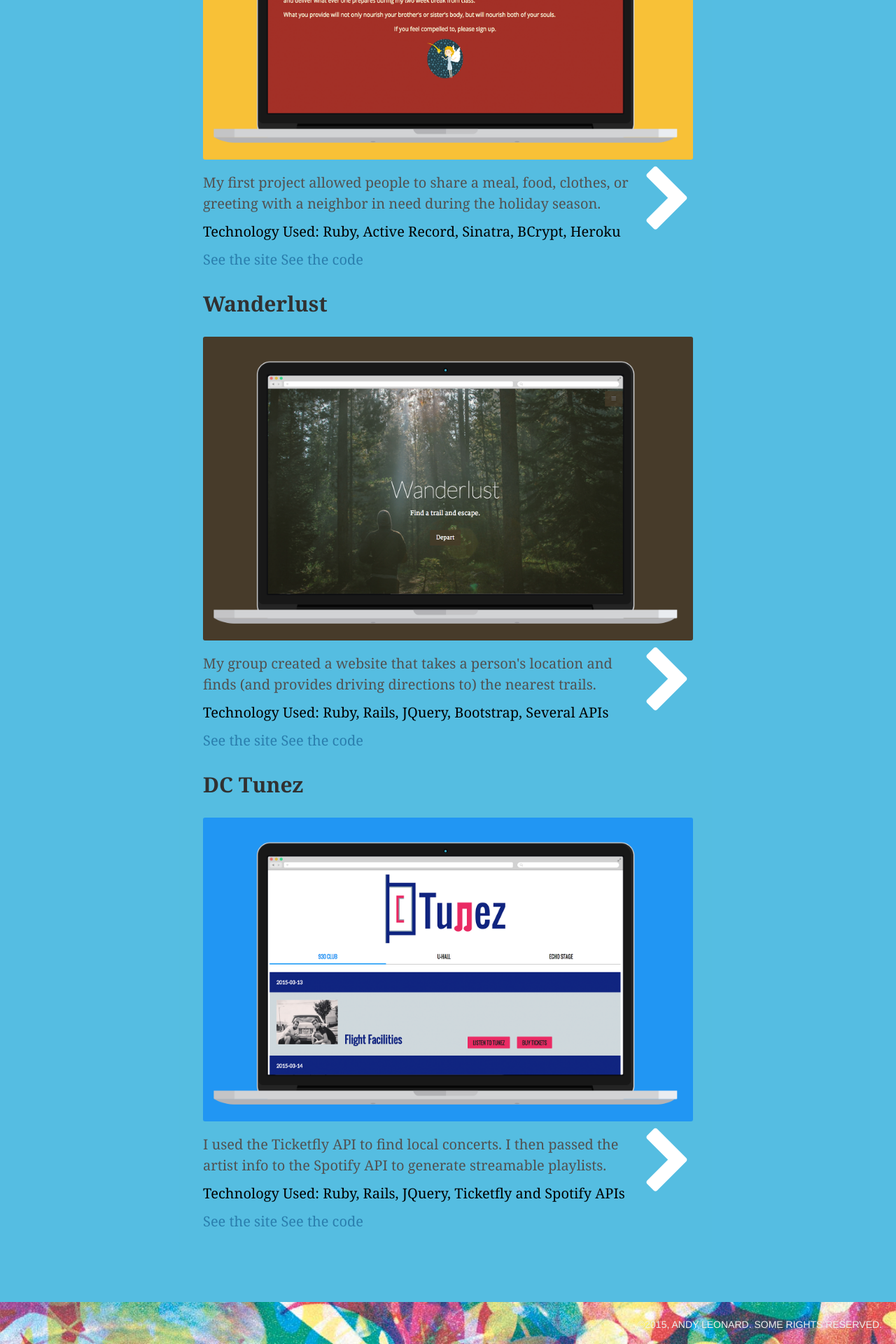
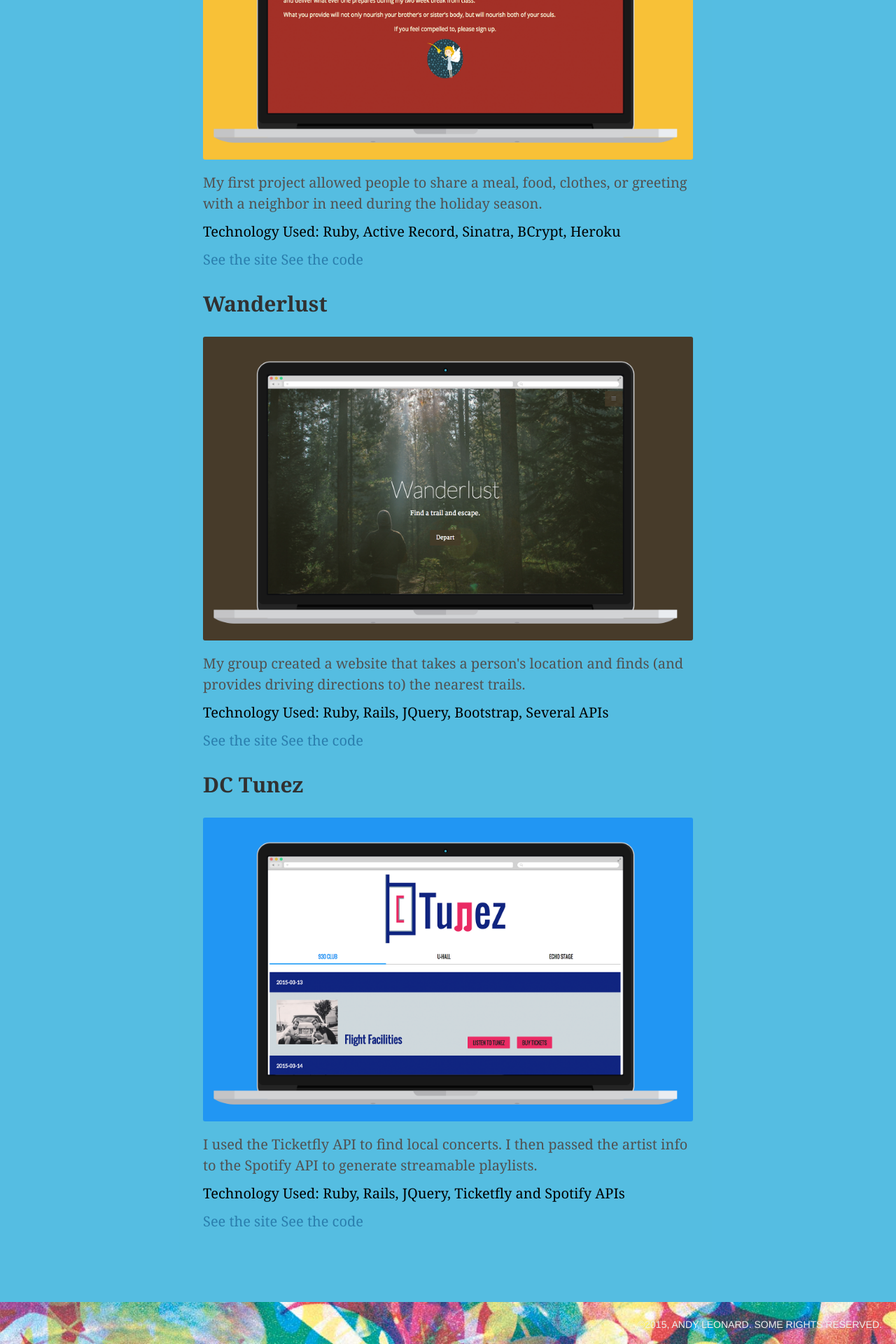
Before and after one commit to ALeonard90/ALeonard90.github.io, a Jekyll site: the page built from about.md, in a window 1280 px wide. Shown: the part 756-2676 px from the top of the page at 70% size. Built offline with Jekyll 4.4.1, drawn with Linux system fonts in a browser that asks for light colours; nearby versions of some CDN libraries; some web fonts are replaced.

Commit message:
hide chevron

```diff
--- a/about.md
+++ b/about.md
@@ -12,7 +12,7 @@
 
 <div id="nourishing">
 	<h2>Nourishing Neighbors</h2>
-	<a id="project-link" href="http://www.nourishingneighbors.com" target="_blank"><img src="/assets/images/nourishing.png"></a><a href='#wanderlust'><i class="fa fa-chevron-right"></i></a>
+	<a id="project-link" href="http://www.nourishingneighbors.com" target="_blank"><img src="/assets/images/nourishing.png"></a><!-- <a href='#wanderlust'><i class="fa fa-chevron-right"></i></a> -->
 	<p class="project-blurb">My first project allowed people to share a meal, food, clothes, or greeting with a neighbor in need during the holiday season.</p>
 	<p class="tech">Technology Used: Ruby, Active Record, Sinatra, BCrypt, Heroku</p>
 	<a class="project-link" href="http://www.nourishingneighbors.com" target="_blank">See the site</a>
@@ -21,7 +21,7 @@
 
 <div id="wanderlust">
 	<h2>Wanderlust</h2>
-	<a id="project-link" href="#" target="_blank"><img src="/assets/images/Wanderlust.png"></a><a href='#dctunez'><i class="fa fa-chevron-right"></i></a>
+	<a id="project-link" href="#" target="_blank"><img src="/assets/images/Wanderlust.png"></a><!-- <a href='#dctunez'><i class="fa fa-chevron-right"></i></a> -->
 	<p class="project-blurb">My group created a website that takes a person's location and finds (and provides driving directions to) the nearest trails.</p>
 	<p class="tech">Technology Used: Ruby, Rails, JQuery, Bootstrap, Several APIs</p>
 	<a class="project-link" href="https://wanderlust-trails.herokuapp.com/" target="_blank">See the site</a>
@@ -30,7 +30,7 @@
 
 <div id="dctunez">
 	<h2>DC Tunez</h2>
-	<a id="project-link" href="http://dctunez.herokuapp.com" target="_blank"><img src="/assets/images/dctunez.png"></a><a href="#nourishing"><i class="fa fa-chevron-right"></i></a>
+	<a id="project-link" href="http://dctunez.herokuapp.com" target="_blank"><img src="/assets/images/dctunez.png"></a><!-- <a href="#nourishing"><i class="fa fa-chevron-right"></i></a> -->
 	<p class="project-blurb">I used the Ticketfly API to find local concerts. I then passed the artist info to the Spotify API to generate streamable playlists.</p>
 	<p class="tech">Technology Used: Ruby, Rails, JQuery, Ticketfly and Spotify APIs</p>
 	<a class="project-link" href="http://dctunez.herokuapp.com" target="_blank">See the site</a>
```
